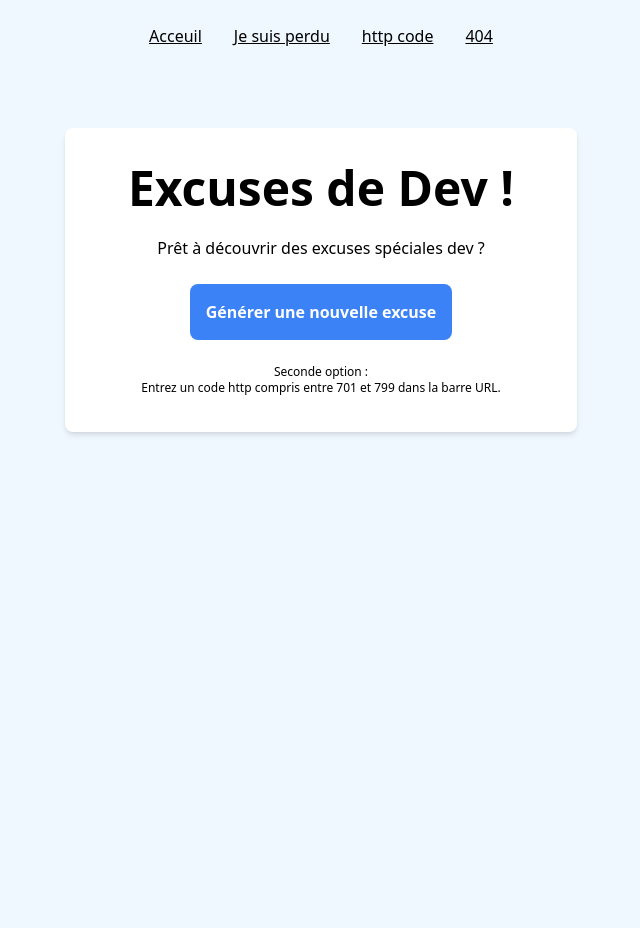
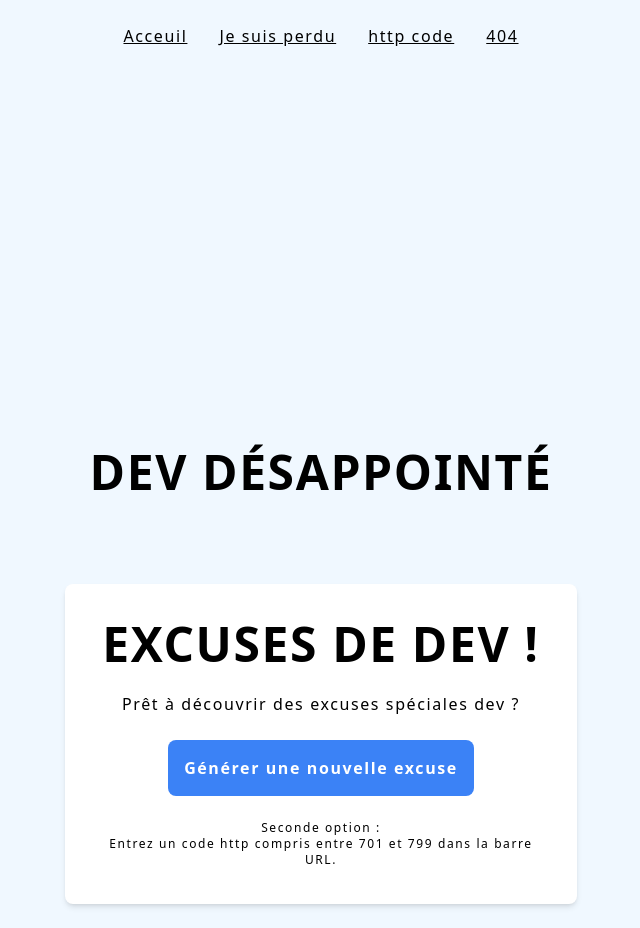
Before and after one commit to Caro-L-dev/dev-desappointe, a React (Vite) app: page / in a window 1280 px wide. Shown: the whole page, without its empty margins (319-959 px from the left). Before the commit the page ends 800 px from the top, so only its background shows below. Built offline with nearby package versions, Linux system fonts and the light colour scheme.

Commit message:
feat: animate home

```diff
--- /dev/null
+++ b/src/components/animateHome/AnimateHome.module.css
@@ -0,0 +1,36 @@
+/* AnimateHome.module.css */
+.titleVisible {
+  opacity: 1;
+}
+
+.titleHidden {
+  opacity: 0;
+}
+
+.startVisible {
+  opacity: 1;
+}
+
+.startHidden {
+  opacity: 0;
+}
+
+.titleTop {
+  transform: translateY(-600px);
+  transition: opacity 500ms, transform 1000ms;
+}
+
+.titleCenter {
+  transform: translateY(0);
+  transition: opacity 500ms, transform 1000ms;
+}
+
+.startTop {
+  transform: translateY(-450px);
+  transition: opacity 500ms, transform 1200ms;
+}
+
+.startCenter {
+  transform: translateY(0);
+  transition: opacity 500ms, transform 1400ms;
+}
--- /dev/null
+++ b/src/components/animateHome/AnimateHome.tsx
@@ -0,0 +1,33 @@
+// AnimateHome.tsx
+import { useAnimateHome } from "@/hooks/useAnimateHome";
+
+import { Start } from "../start/Start";
+import { Title } from "../common/title/Title";
+
+import styles from "./AnimateHome.module.css";
+
+export const AnimateHome = () => {
+  const { isTitleVisible, isStartVisible, titlePosition, startPosition } =
+    useAnimateHome();
+
+  return (
+    <div className="flex flex-col items-center justify-center">
+      <span
+        className={`mt-[25rem] ${
+          isTitleVisible ? styles.titleVisible : styles.titleHidden
+        } ${titlePosition === "top" ? styles.titleTop : styles.titleCenter}`}
+      >
+        <Title children="Dev désappointé" />
+      </span>
+
+      <div
+        data-testid="start-component"
+        className={`${
+          isStartVisible ? styles.startVisible : styles.startHidden
+        } ${startPosition === "top" ? styles.startTop : styles.startCenter}`}
+      >
+        {isStartVisible && <Start />}
+      </div>
+    </div>
+  );
+};
--- a/src/components/common/countdown/Countdown.tsx
+++ b/src/components/common/countdown/Countdown.tsx
@@ -11,10 +11,13 @@ const Countdown: React.FC<CountdownProps> = ({
 }) => {
   const [countdown, setCountdown] = useState<number>(initialValue);
 
+  const COUNTDOWN_UPDATE_ONCE_PER_SECOND = 1000;
+  const DECREMENT = 1;
+
   useEffect(() => {
     const countdownInterval = setInterval(() => {
-      setCountdown((prevCountdown) => prevCountdown - 1);
-    }, 1000);
+      setCountdown((prevCountdown) => prevCountdown - DECREMENT);
+    }, COUNTDOWN_UPDATE_ONCE_PER_SECOND);
 
     return () => {
       clearInterval(countdownInterval);
--- a/src/components/common/title/Title.tsx
+++ b/src/components/common/title/Title.tsx
@@ -3,5 +3,5 @@ interface TitleProps {
 }
 
 export const Title: React.FC<TitleProps> = ({ children }) => {
-  return <h1 className="text-5xl font-bold mb-2">{children}</h1>;
+  return <h1 className="text-5xl font-bold mb-2 uppercase">{children}</h1>;
 };
--- /dev/null
+++ b/src/hooks/useAnimateHome.tsx
@@ -0,0 +1,41 @@
+// HomePage.tsx
+import { useState, useEffect } from "react";
+
+export const useAnimateHome = () => {
+  const [isTitleVisible, setIsTitleVisible] = useState(false);
+  const [isStartVisible, setIsStartVisible] = useState(false);
+
+  const [titlePosition, setTitlePosition] = useState("center");
+  const [startPosition, setStartPosition] = useState("center");
+
+  const DEFAULT_TIME_TO_DISPLAY_TITLE = 3000;
+  const START_TIME = DEFAULT_TIME_TO_DISPLAY_TITLE + 2000;
+  const MOVE_TITLE_TO_TOP_TIME = 2000;
+
+  useEffect(() => {
+    const timer = setTimeout(() => {
+      setIsTitleVisible(true);
+    }, DEFAULT_TIME_TO_DISPLAY_TITLE);
+
+    return () => clearTimeout(timer);
+  }, [DEFAULT_TIME_TO_DISPLAY_TITLE]);
+
+  useEffect(() => {
+    const timer = setTimeout(() => {
+      setIsStartVisible(true);
+    }, START_TIME);
+
+    return () => clearTimeout(timer);
+  }, [START_TIME]);
+
+  useEffect(() => {
+    if (isStartVisible) {
+      setTimeout(() => {
+        setTitlePosition("top");
+        setStartPosition("top");
+      }, MOVE_TITLE_TO_TOP_TIME);
+    }
+  }, [isStartVisible]);
+
+  return { isTitleVisible, isStartVisible, titlePosition, startPosition };
+};
--- a/src/hooks/useApology.tsx
+++ b/src/hooks/useApology.tsx
@@ -4,19 +4,22 @@ import { apologies } from "../data/apologies";
 export const useApology = () => {
   const [currentApology, setCurrentApology] = useState<string>("");
   const [currentHttpCode, setCurrentHttpCode] = useState<number | null>(null);
+
   const [isLoading, setIsLoading] = useState<boolean>(false);
+
+  const MAX_LOADING_TIME = 4000;
+  const MIN_LOADING_TIME = 1000;
 
   const generateNewApology = () => {
     setIsLoading(true);
-    // Loading will be simulated to last between 1 and 5 seconds.
-    const loadingTime = Math.floor(Math.random() * 4000) + 1000;
+    const loadingTime =
+      Math.floor(Math.random() * MAX_LOADING_TIME) + MIN_LOADING_TIME;
     setTimeout(() => {
       const randomIndex = Math.floor(Math.random() * apologies.length);
       const newApology = apologies[randomIndex].message.trim();
       const newHttpCode = apologies[randomIndex].http_code;
       setCurrentApology(newApology);
       setCurrentHttpCode(newHttpCode);
-      // Remove the loader when the loading time is finished.
       setIsLoading(false);
     }, loadingTime);
   };
--- a/src/index.css
+++ b/src/index.css
@@ -4,4 +4,5 @@
 
 body {
   background-color: aliceblue;
+  letter-spacing: 0.1em;
 }
--- a/src/routes/lostPage/LostPage.tsx
+++ b/src/routes/lostPage/LostPage.tsx
@@ -3,8 +3,10 @@ import { Title } from "@/components/common/title/Title";
 import Wrapper from "@/components/common/wrapper/Wrapper";
 
 export const LostPage = () => {
+  const REDIRECT_TO_WELCOME_PAGE = "/";
+
   const handleCountdownEnd = () => {
-    window.location.href = "/";
+    window.location.href = REDIRECT_TO_WELCOME_PAGE;
   };
 
   return (
```
Also changed, not shown: src/main.tsx (+4 -3 lines), 1 other file (tests, documents, lock files or other folders).
